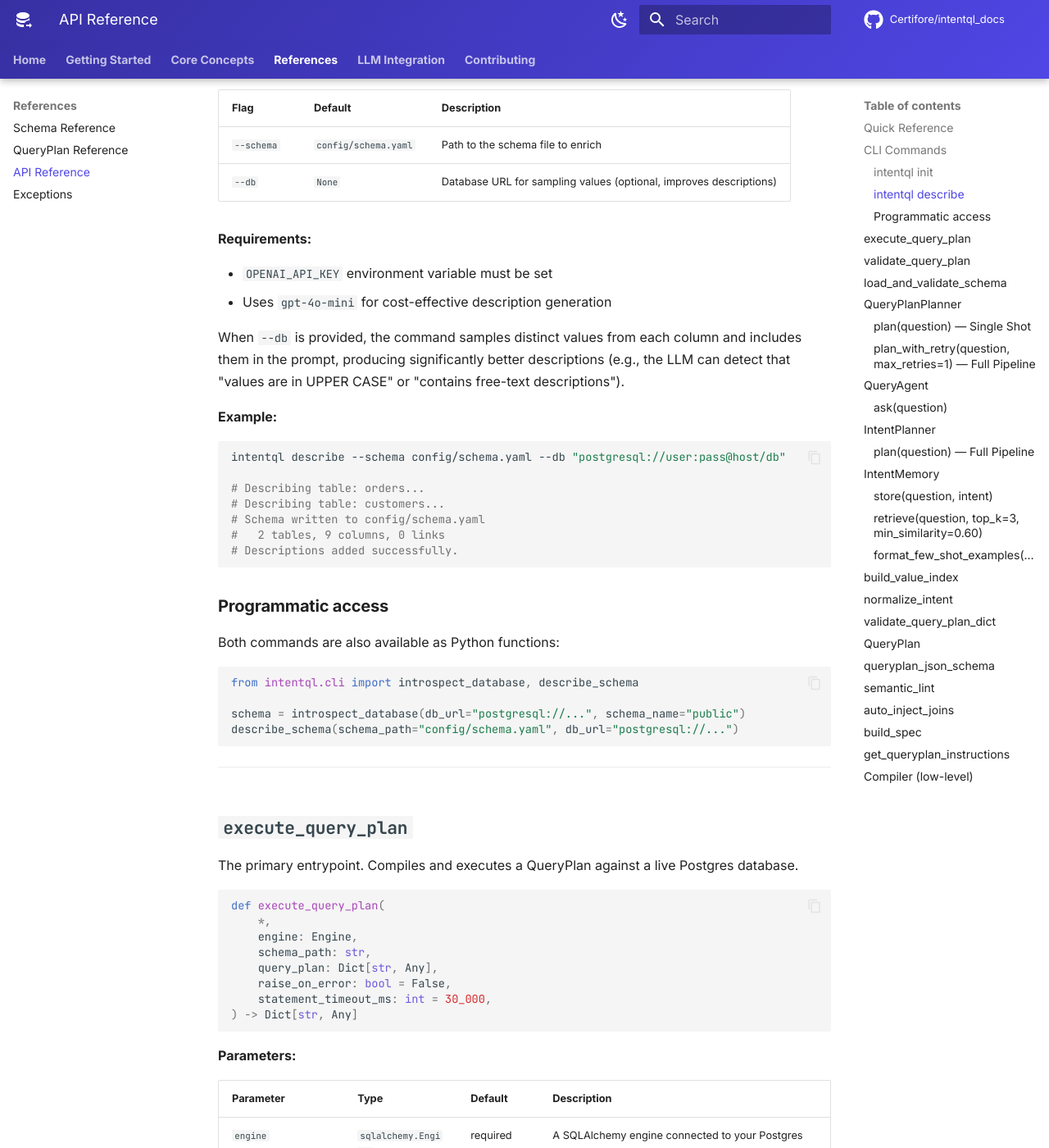
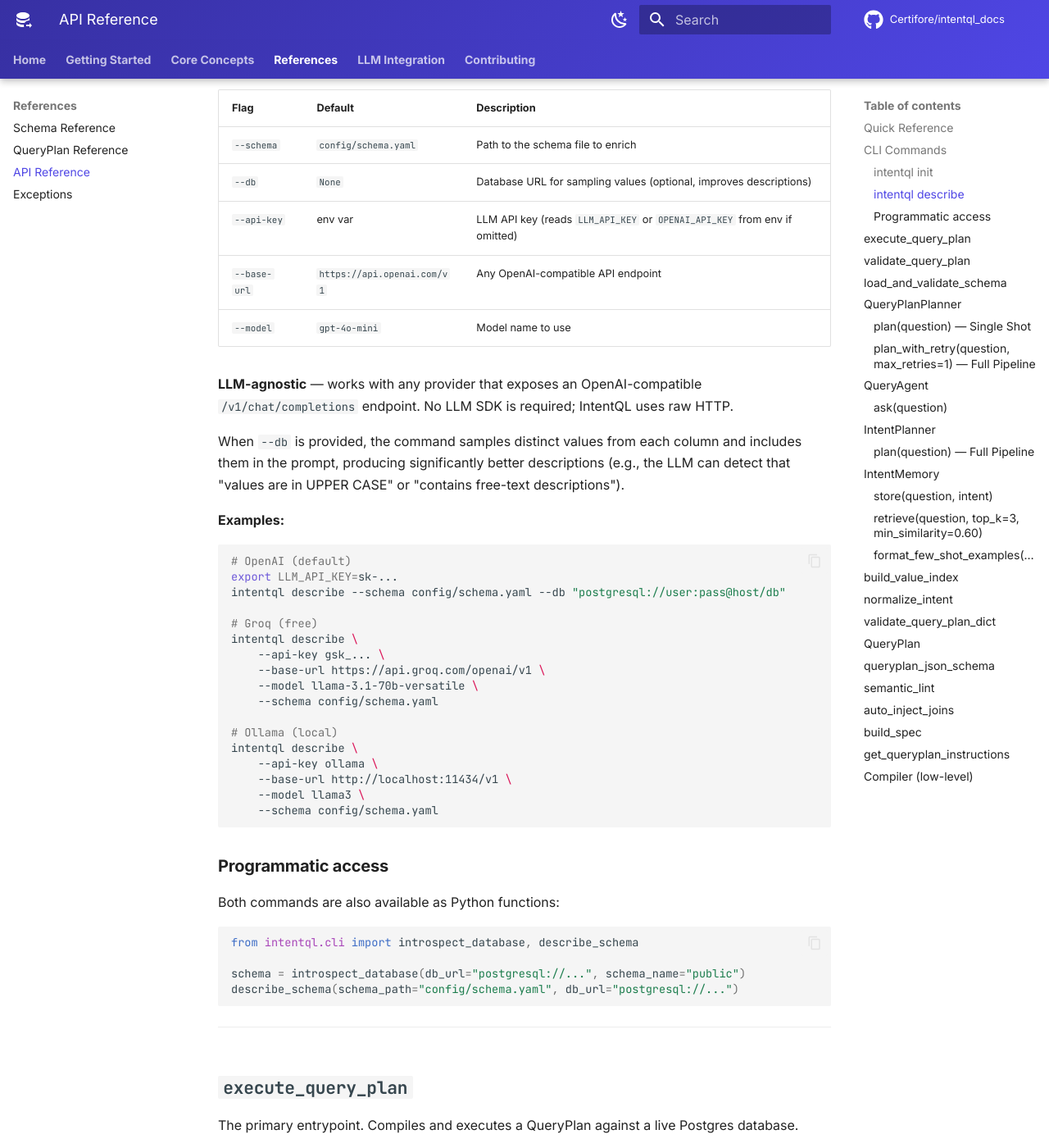
Before and after one commit to Certifore/intentql_docs, an MkDocs documentation site: the page built from docs/api-reference.md, in a window 1280 px wide and 1400 px high, scrolled down 2800 px. Shown: the whole window at 82% size. Built offline with MkDocs 1.6.1 and Material for MkDocs 9.7.7, drawn with Linux system fonts in a browser that asks for light colours; comment, search, counter and statistics services are not loaded; the version menu is left out.

Commit message:
docs: update CLI docs for LLM-agnostic describe command
- Add --api-key, --base-url, --model flags to API reference
- Add examples for Groq and Ollama providers
- Update getting-started with provider-agnostic usage
- Use LLM_API_KEY as primary env var name

Made-with: Cursor

````diff
--- a/docs/api-reference.md
+++ b/docs/api-reference.md
@@ -95,24 +95,34 @@ intentql describe --schema config/schema.yaml [--db URL]
 |---|---|---|
 | `--schema` | `config/schema.yaml` | Path to the schema file to enrich |
 | `--db` | `None` | Database URL for sampling values (optional, improves descriptions) |
+| `--api-key` | env var | LLM API key (reads `LLM_API_KEY` or `OPENAI_API_KEY` from env if omitted) |
+| `--base-url` | `https://api.openai.com/v1` | Any OpenAI-compatible API endpoint |
+| `--model` | `gpt-4o-mini` | Model name to use |
 
-**Requirements:**
-
-- `OPENAI_API_KEY` environment variable must be set
-- Uses `gpt-4o-mini` for cost-effective description generation
+**LLM-agnostic** — works with any provider that exposes an OpenAI-compatible `/v1/chat/completions` endpoint. No LLM SDK is required; IntentQL uses raw HTTP.
 
 When `--db` is provided, the command samples distinct values from each column and includes them in the prompt, producing significantly better descriptions (e.g., the LLM can detect that "values are in UPPER CASE" or "contains free-text descriptions").
 
-**Example:**
+**Examples:**
 
 ```bash
+# OpenAI (default)
+export LLM_API_KEY=sk-...
 intentql describe --schema config/schema.yaml --db "postgresql://user:pass@host/db"
 
-# Describing table: orders...
-# Describing table: customers...
-# Schema written to config/schema.yaml
-#   2 tables, 9 columns, 0 links
-# Descriptions added successfully.
+# Groq (free)
+intentql describe \
+    --api-key gsk_... \
+    --base-url https://api.groq.com/openai/v1 \
+    --model llama-3.1-70b-versatile \
+    --schema config/schema.yaml
+
+# Ollama (local)
+intentql describe \
+    --api-key ollama \
+    --base-url http://localhost:11434/v1 \
+    --model llama3 \
+    --schema config/schema.yaml
 ```
 
 ### Programmatic access
````
Also changed, not shown: docs/getting-started.md (+11 -1 lines), docs/index.md (+2 -1 lines).
